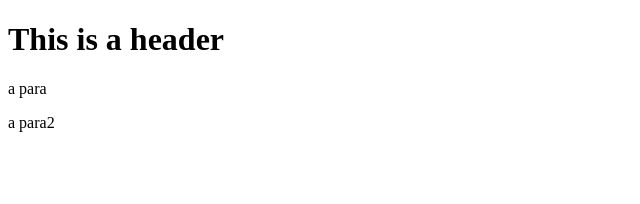
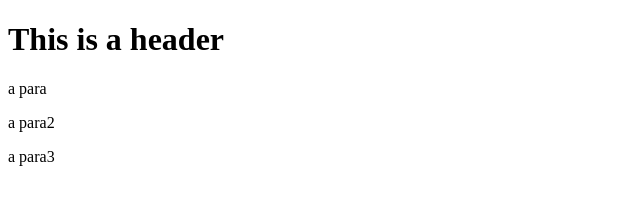
Before and after one commit to samridhi501/git-test, a website: page index.html in a window 1280 px wide. Shown: the full height of the page, 0-640 px from the left. Drawn offline with Linux system fonts and the light colour scheme.

Commit message:
fourth commit

```diff
--- a/index.html
+++ b/index.html
@@ -6,5 +6,6 @@
         <h1>This is a header</h1>
         <p>a para</p>
         <p>a para2</p>
+        <p>a para3</p>
 
     </body>
```
Also changed, not shown: package.json (added, +24 -0 lines), 2 other files.
